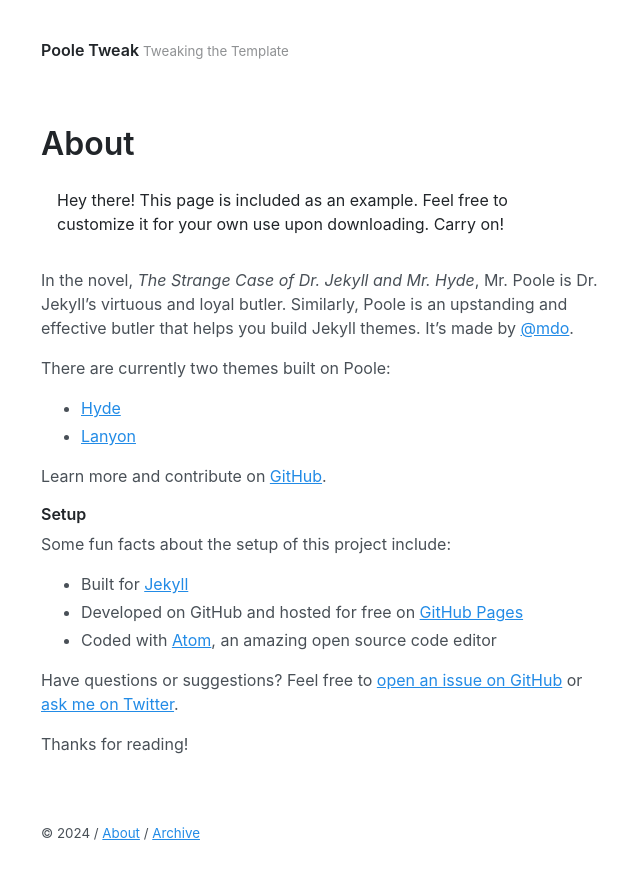
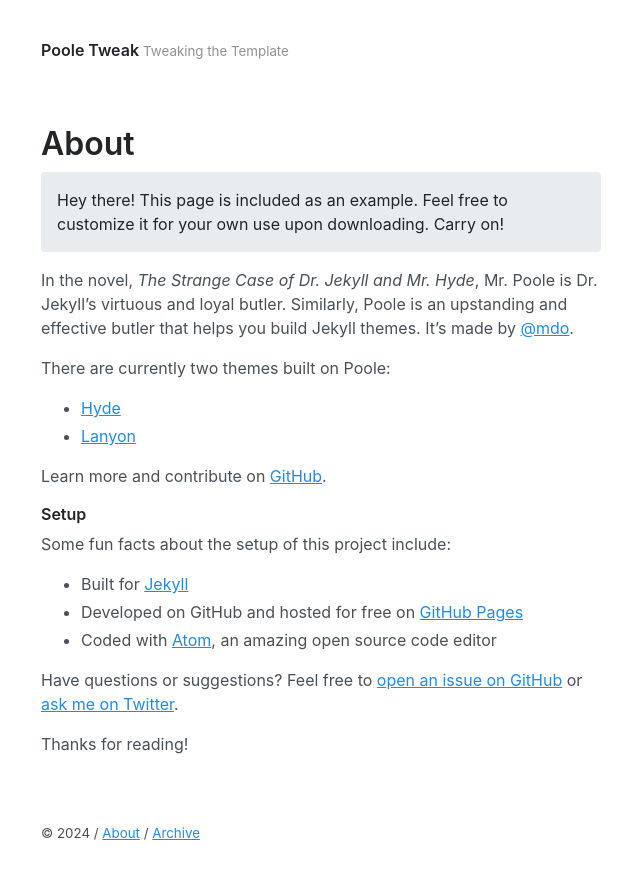
Before and after one commit to akmolteni/gp, a Jekyll site: the page built from about.md, in a window 1280 px wide. Shown: the top 879 px of the page, without its empty margins (319-959 px from the left). Built offline with Jekyll 4.4.1, drawn with Linux system fonts in a browser that asks for light colours.

Commit message:
fixed spelling of "gray"

```diff
--- a/_sass/_message.scss
+++ b/_sass/_message.scss
@@ -7,6 +7,6 @@
   padding: var(--spacer);
   margin-bottom: var(--spacer);
   color: var(--gray-900);
-  background-color: var(--grey-200);
+  background-color: var(--gray-200);
   border-radius: var(--border-radius);
 }
```
